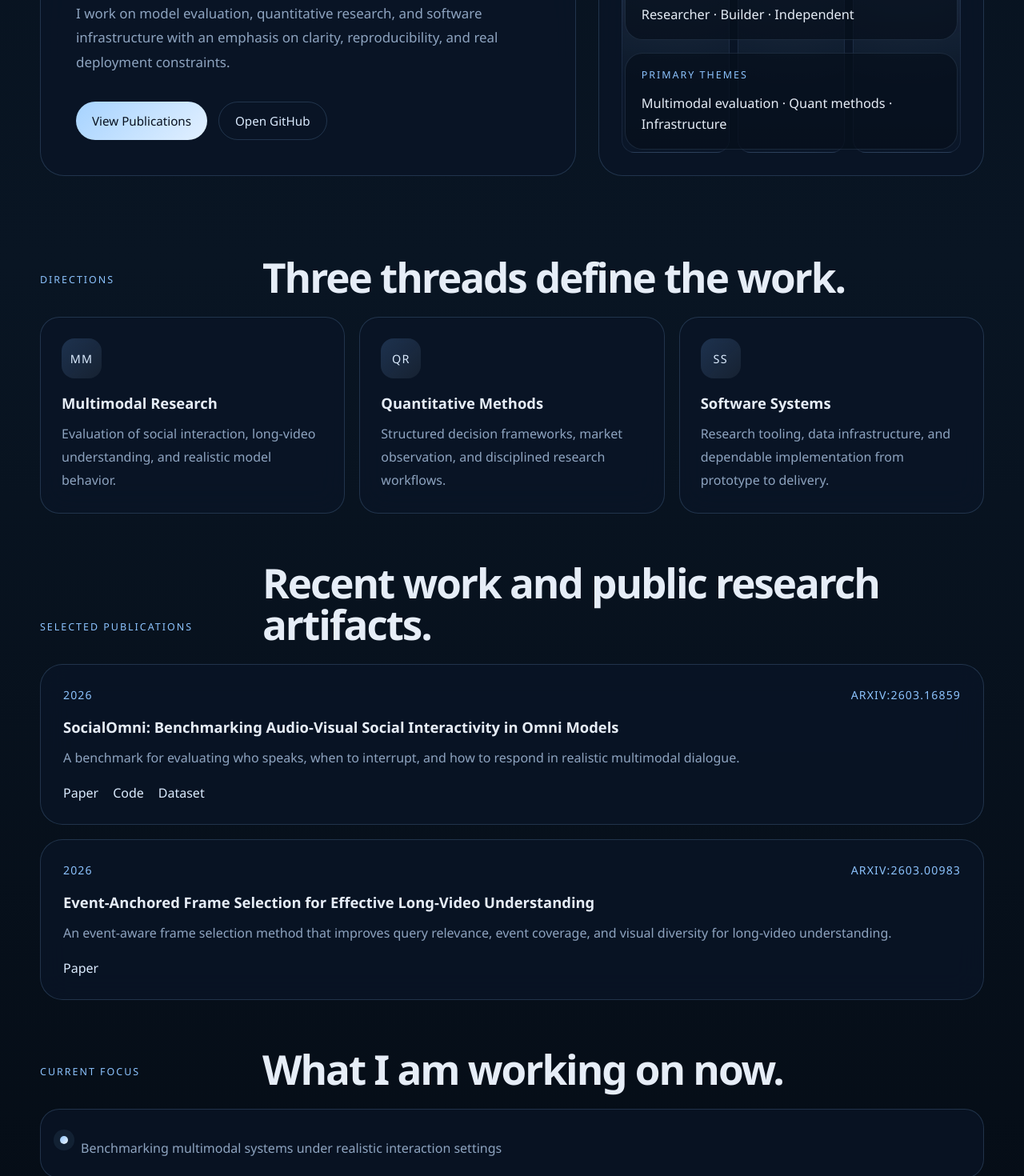
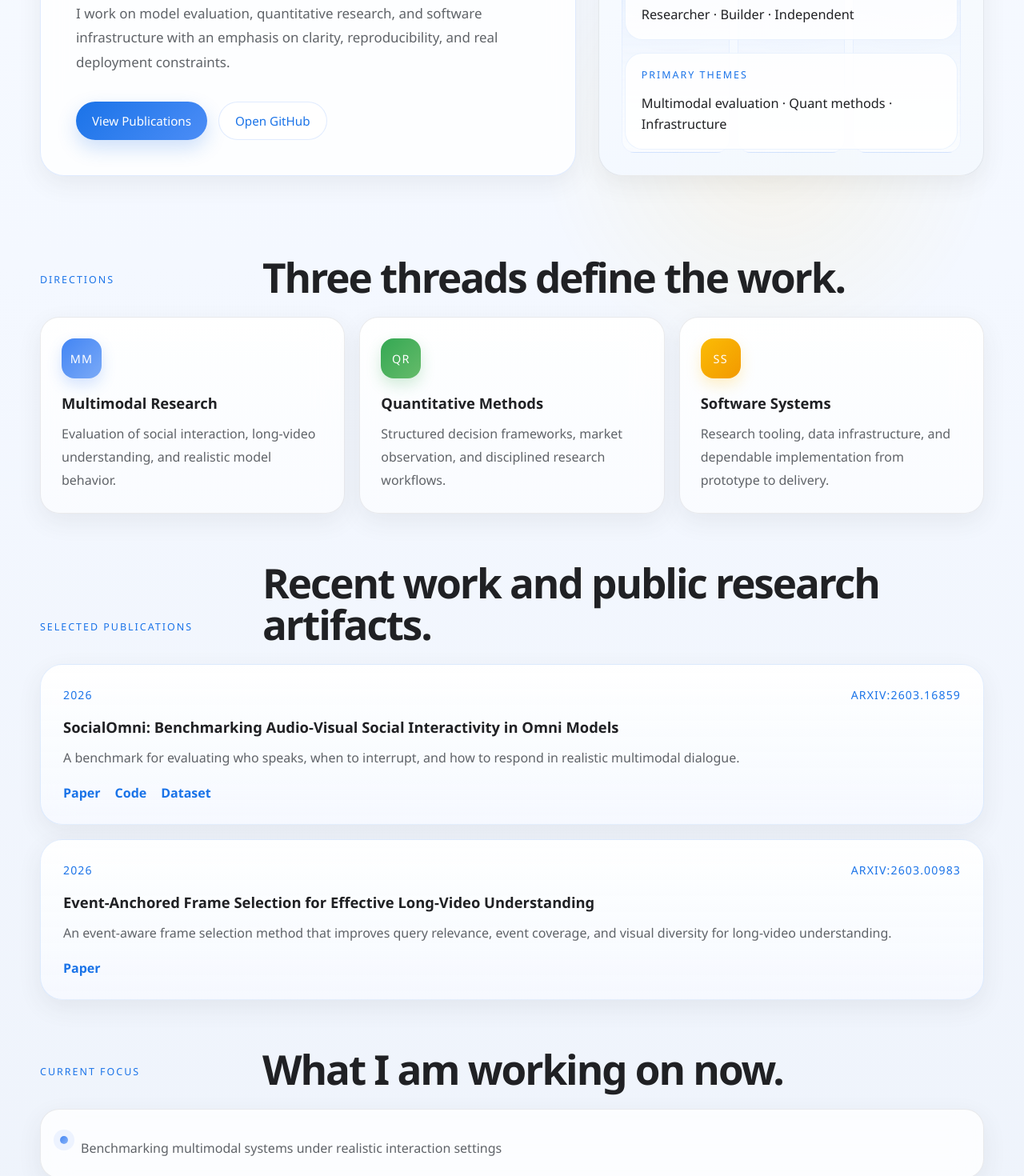
Before and after one commit to Alexisxty/Alexisxty, a React (Vite) app: page / in a window 1280 px wide. Shown: the part 820-2290 px from the top of the page at 80% size. Built offline with nearby package versions, Linux system fonts and the light colour scheme.

Commit message:
Refine Pages visual style

```diff
--- a/src/styles.css
+++ b/src/styles.css
@@ -1,15 +1,17 @@
 :root {
-  color-scheme: dark;
-  --bg: #07111f;
-  --bg-soft: #0c182b;
-  --panel: rgba(10, 21, 39, 0.72);
-  --line: rgba(147, 197, 253, 0.18);
-  --text: #e6edf7;
-  --muted: #8ea4c0;
-  --accent: #8dc4ff;
-  --accent-strong: #dcecff;
+  color-scheme: light;
+  --bg: #f7faff;
+  --bg-soft: #eef4ff;
+  --panel: rgba(255, 255, 255, 0.82);
+  --line: rgba(60, 64, 67, 0.1);
+  --line-strong: rgba(66, 133, 244, 0.16);
+  --text: #202124;
+  --muted: #5f6368;
+  --accent: #1a73e8;
+  --accent-strong: #174ea6;
+  --shadow: 0 10px 30px rgba(60, 64, 67, 0.08);
   --max-width: 1180px;
-  font-family: "IBM Plex Sans", "Segoe UI", sans-serif;
+  font-family: "Avenir Next", "Segoe UI", sans-serif;
 }
 
 * {
@@ -22,9 +24,10 @@ body,
   margin: 0;
   min-height: 100%;
   background:
-    radial-gradient(circle at top left, rgba(54, 94, 158, 0.22), transparent 28%),
-    radial-gradient(circle at 80% 10%, rgba(110, 169, 255, 0.12), transparent 22%),
-    linear-gradient(180deg, #06101c 0%, #091523 46%, #050c15 100%);
+    radial-gradient(circle at top left, rgba(66, 133, 244, 0.14), transparent 28%),
+    radial-gradient(circle at 82% 10%, rgba(52, 168, 83, 0.08), transparent 18%),
+    radial-gradient(circle at 75% 40%, rgba(251, 188, 5, 0.08), transparent 16%),
+    linear-gradient(180deg, #f8fbff 0%, #f4f8ff 46%, #eef3fb 100%);
   color: var(--text);
 }
 
@@ -72,7 +75,7 @@ a {
 .nav-links a:hover,
 .paper-links a:hover,
 .button:hover {
-  color: white;
+  color: var(--accent);
 }
 
 .hero-grid {
@@ -90,11 +93,13 @@ a {
   border: 1px solid var(--line);
   background: var(--panel);
   backdrop-filter: blur(18px);
+  box-shadow: var(--shadow);
 }
 
 .hero-copy {
   padding: 44px;
   border-radius: 30px;
+  border-color: var(--line-strong);
 }
 
 .eyebrow,
@@ -146,13 +151,15 @@ a {
 }
 
 .button-primary {
-  color: #08111f;
-  background: linear-gradient(135deg, #a6d3ff 0%, #e2f0ff 100%);
+  color: white;
+  background: linear-gradient(135deg, #1a73e8 0%, #4c8df6 100%);
+  box-shadow: 0 10px 24px rgba(26, 115, 232, 0.22);
 }
 
 .button-secondary {
-  border: 1px solid var(--line);
-  color: var(--accent-strong);
+  border: 1px solid var(--line-strong);
+  color: var(--accent);
+  background: rgba(255, 255, 255, 0.65);
 }
 
 .hero-panel {
@@ -165,6 +172,9 @@ a {
   justify-content: flex-end;
   gap: 16px;
   min-height: 520px;
+  background:
+    linear-gradient(180deg, rgba(255, 255, 255, 0.92), rgba(244, 248, 255, 0.92)),
+    linear-gradient(135deg, rgba(66, 133, 244, 0.08), rgba(52, 168, 83, 0.04));
 }
 
 .signal-grid {
@@ -179,17 +189,17 @@ a {
 .signal-grid span {
   border-radius: 16px;
   background:
-    linear-gradient(180deg, rgba(146, 188, 255, 0.08), rgba(146, 188, 255, 0.02)),
-    radial-gradient(circle at top, rgba(167, 211, 255, 0.16), transparent 70%);
-  border: 1px solid rgba(146, 188, 255, 0.12);
+    linear-gradient(180deg, rgba(66, 133, 244, 0.08), rgba(255, 255, 255, 0.7)),
+    radial-gradient(circle at top, rgba(66, 133, 244, 0.12), transparent 70%);
+  border: 1px solid rgba(66, 133, 244, 0.08);
 }
 
 .panel-card {
   position: relative;
   z-index: 1;
   border-radius: 22px;
-  background: rgba(8, 16, 29, 0.72);
-  border: 1px solid rgba(160, 205, 255, 0.12);
+  background: rgba(255, 255, 255, 0.88);
+  border: 1px solid rgba(66, 133, 244, 0.1);
   padding: 18px 20px;
 }
 
@@ -228,6 +238,8 @@ a {
 .direction-item {
   border-radius: 24px;
   padding: 26px;
+  background:
+    linear-gradient(180deg, rgba(255, 255, 255, 0.92), rgba(250, 251, 255, 0.92));
 }
 
 .direction-icon {
@@ -237,10 +249,21 @@ a {
   display: grid;
   place-items: center;
   margin-bottom: 18px;
-  color: var(--accent-strong);
-  background: linear-gradient(135deg, rgba(113, 169, 245, 0.2), rgba(227, 242, 255, 0.06));
+  color: white;
+  background: linear-gradient(135deg, #4285f4, #7baaf7);
   font-size: 0.9rem;
   letter-spacing: 0.08em;
+  box-shadow: 0 8px 18px rgba(66, 133, 244, 0.22);
+}
+
+.direction-item:nth-child(2) .direction-icon {
+  background: linear-gradient(135deg, #34a853, #66bb6a);
+  box-shadow: 0 8px 18px rgba(52, 168, 83, 0.22);
+}
+
+.direction-item:nth-child(3) .direction-icon {
+  background: linear-gradient(135deg, #fbbc05, #f29900);
+  box-shadow: 0 8px 18px rgba(251, 188, 5, 0.22);
 }
 
 .direction-item h3,
@@ -260,6 +283,9 @@ a {
 .paper-item {
   border-radius: 28px;
   padding: 28px;
+  background:
+    linear-gradient(180deg, rgba(255, 255, 255, 0.94), rgba(246, 249, 255, 0.9));
+  border-color: rgba(26, 115, 232, 0.12);
 }
 
 .paper-meta {
@@ -278,7 +304,8 @@ a {
   flex-wrap: wrap;
   gap: 18px;
   margin-top: 18px;
-  color: var(--accent-strong);
+  color: var(--accent);
+  font-weight: 600;
 }
 
 .focus-list {
@@ -292,6 +319,7 @@ a {
   gap: 16px;
   padding: 22px 24px;
   border-radius: 24px;
+  background: rgba(255, 255, 255, 0.78);
 }
 
 .focus-mark {
@@ -299,8 +327,8 @@ a {
   height: 10px;
   border-radius: 999px;
   margin-top: 11px;
-  background: linear-gradient(135deg, #8dc4ff, #f0f7ff);
-  box-shadow: 0 0 0 8px rgba(141, 196, 255, 0.08);
+  background: linear-gradient(135deg, #4285f4, #8ab4f8);
+  box-shadow: 0 0 0 8px rgba(66, 133, 244, 0.08);
 }
 
 @media (max-width: 920px) {
```
